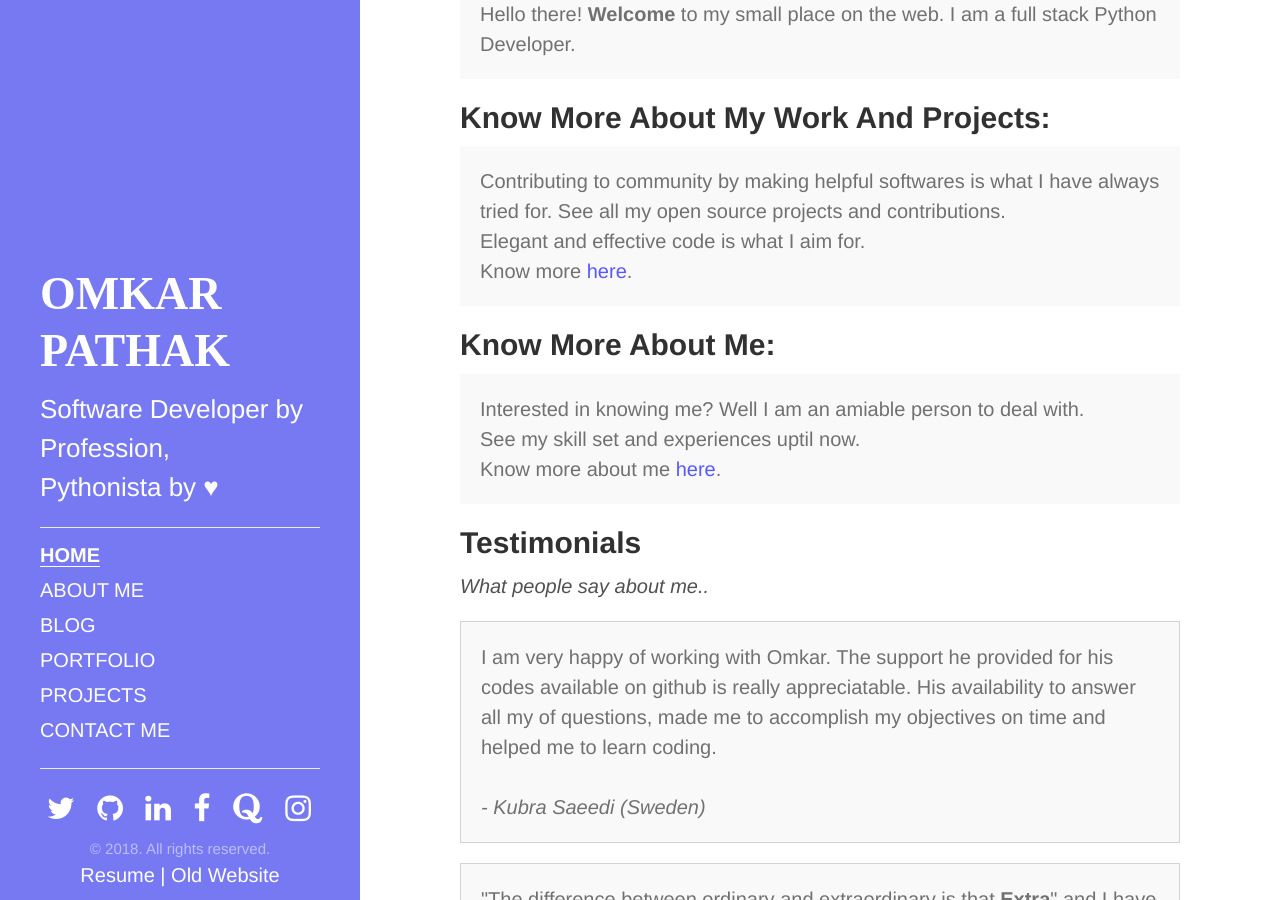
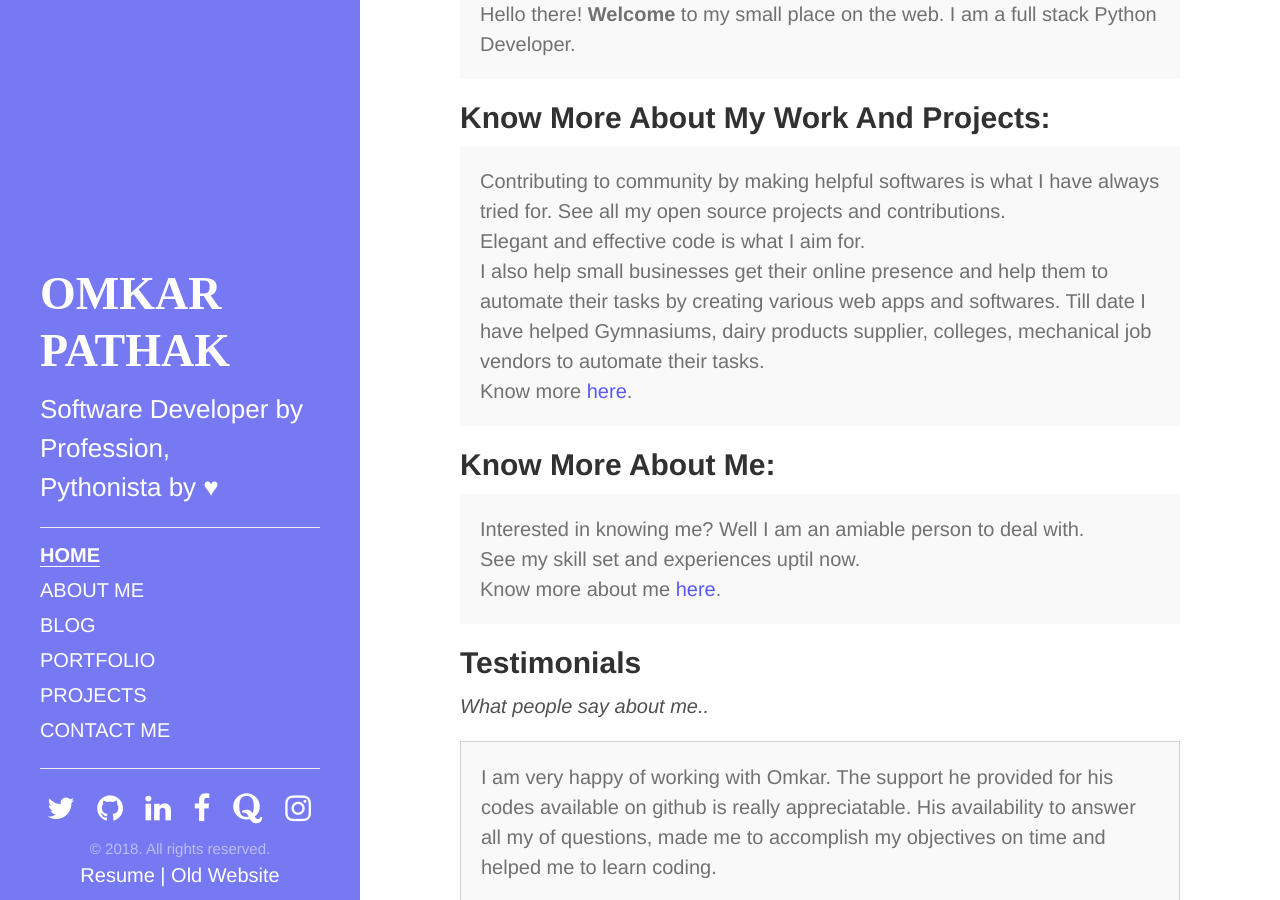
Before and after one commit to OmkarPathak/omkarpathak.github.io, a Jekyll site: the page built from index.html, in a window 1280 px wide and 900 px high, scrolled down 592 px. Built offline with Jekyll 4.4.1, drawn with Linux system fonts in a browser that asks for light colours; some web fonts are replaced.

Commit message:
Updated homepage

```diff
--- a/index.html
+++ b/index.html
@@ -18,6 +18,11 @@ image: https://www.omkarpathak.in/public/img/about_me_4.jpg
     Contributing to community by making helpful softwares is what I have always tried for.
     See all my open source projects and contributions.<br />
     Elegant and effective code is what I aim for.<br />
+    I also help small businesses get their online presence and help them to automate their tasks
+    by creating various web apps and softwares. Till date I have helped Gymnasiums, dairy products
+    supplier, colleges, mechanical job vendors to automate their tasks.
+    <br />
+
     Know more <a href="/projects/">here</a>.
 </p>
 
```
